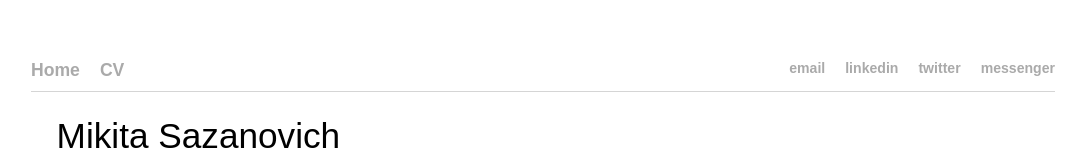
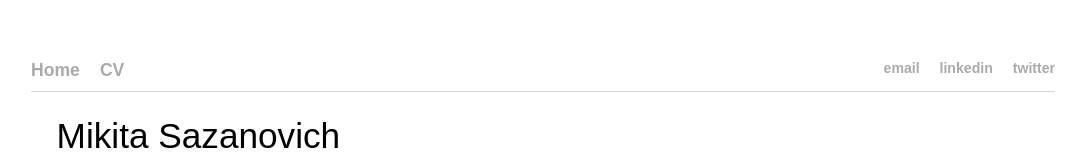
Before and after one commit to niksaz/niksaz.github.io, a plain HTML site: page index.html in a window 1280 px wide. Shown: the top 160 px of the page, without its empty margins (97-1183 px from the left). Drawn offline with Linux system fonts and the light colour scheme.

Commit message:
Removed messenger link.

```diff
--- a/index.html
+++ b/index.html
@@ -33,7 +33,6 @@
 
 		<div class="nav-right">
 			<ul>
-				<li><a href="https://www.m.me/mikitasazanovich">messenger</a><li>
 				<li><a href="https://www.twitter.com/mkSazanovich">twitter</a></li>
 				<li><a href="https://www.linkedin.com/in/mikita-sazanovich">linkedin</a></li>
 				<li><a href="mailto:nikitasazanovich@gmail.com">email</a></li>
```
